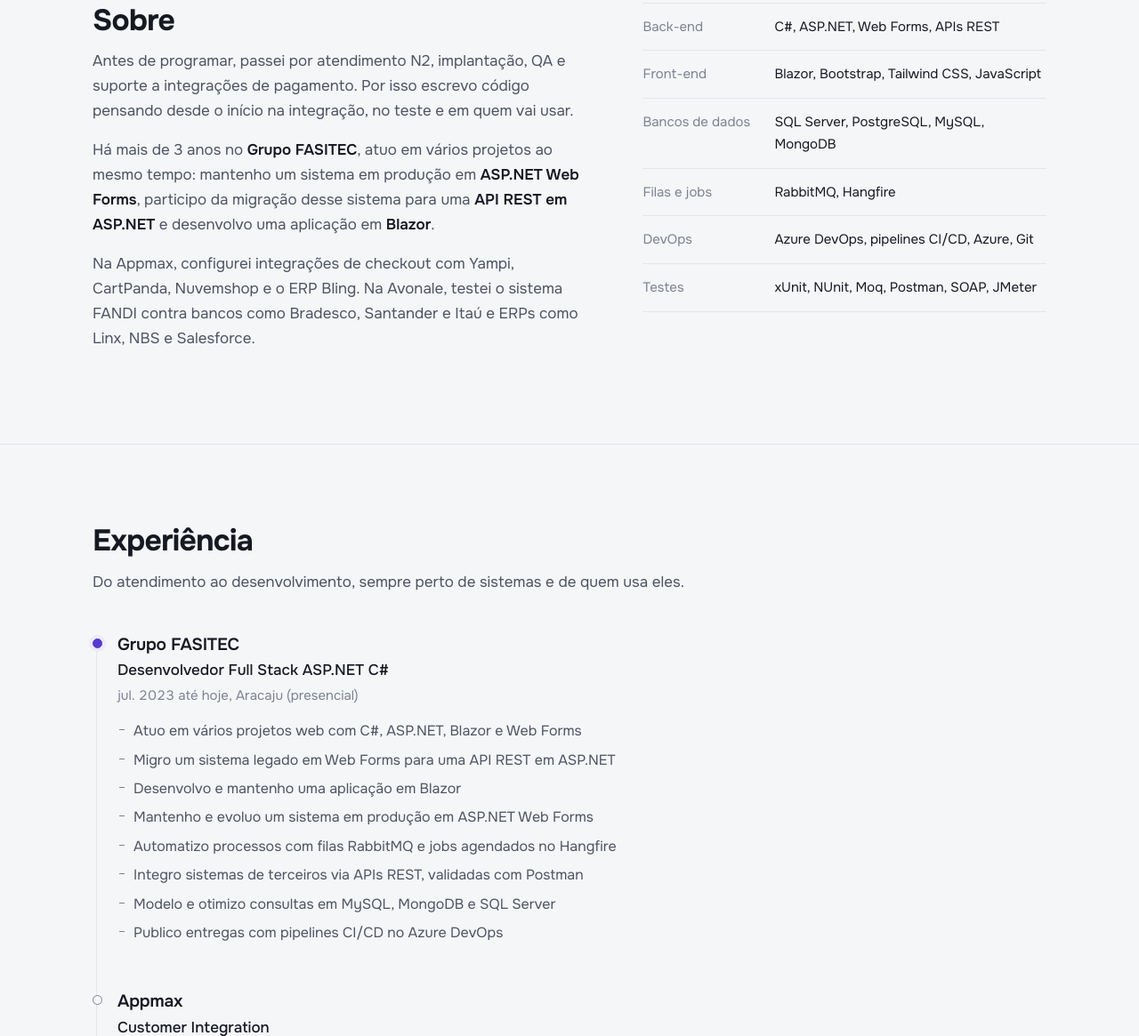
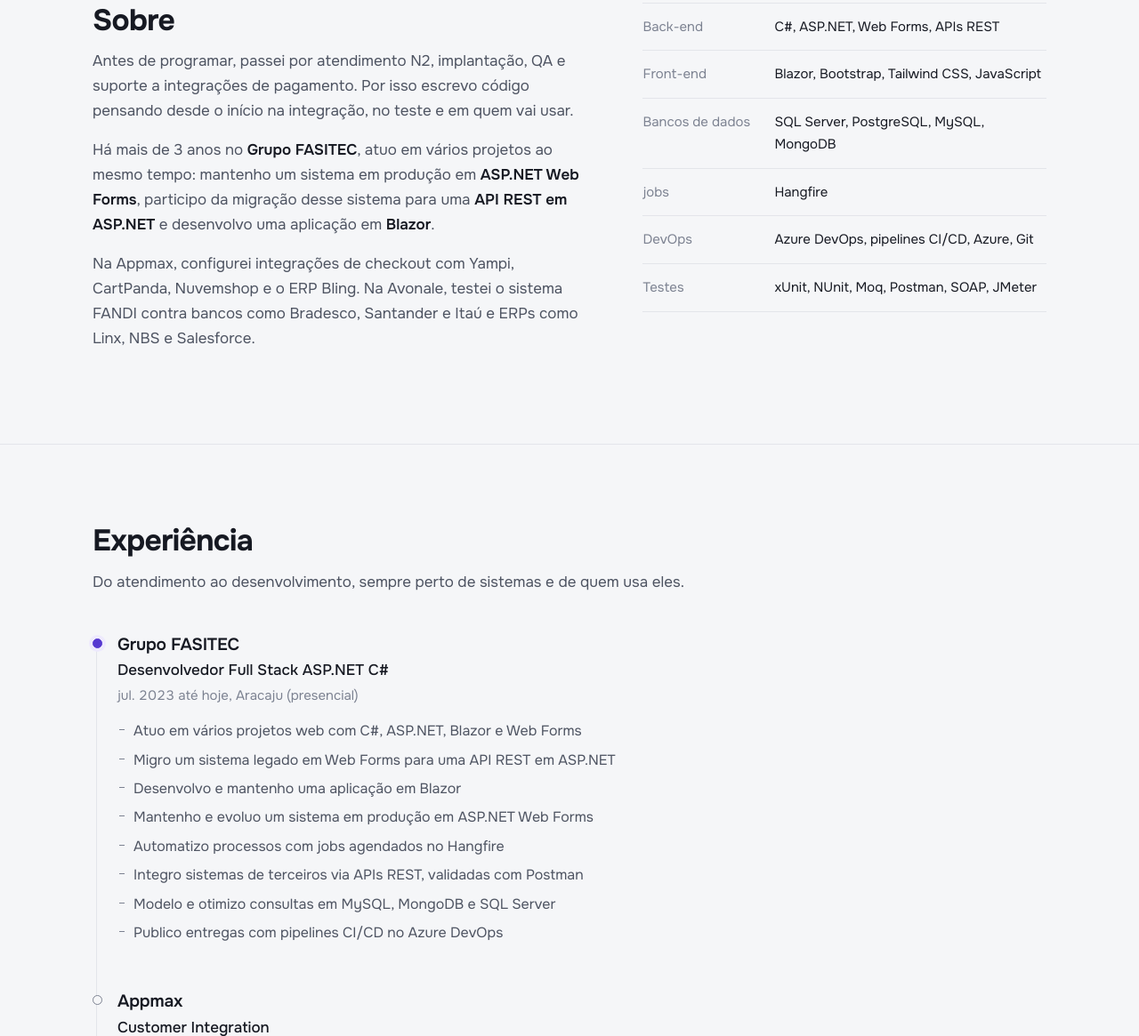
Before and after one commit to BertMartins/meu-portfolio, a plain HTML site: page index.html in a window 1280 px wide. Shown: the part 728-1893 px from the top of the page at 89% size. Drawn offline with Linux system fonts and the light colour scheme.

Commit message:
ajustnado portfolio

```diff
--- a/index.html
+++ b/index.html
@@ -27,7 +27,7 @@
   "address": { "@type": "PostalAddress", "addressLocality": "Aracaju", "addressRegion": "SE", "addressCountry": "BR" },
   "worksFor": { "@type": "Organization", "name": "Grupo FASITEC" },
   "alumniOf": { "@type": "CollegeOrUniversity", "name": "UNINASSAU" },
-  "knowsAbout": ["C#", "ASP.NET", "Blazor", "ASP.NET Web Forms", "APIs REST", "Migração de sistemas legados", "RabbitMQ", "Hangfire", "Azure DevOps", "SQL Server", "PostgreSQL"],
+  "knowsAbout": ["C#", "ASP.NET", "Blazor", "ASP.NET Web Forms", "APIs REST", "Migração de sistemas legados", "Hangfire", "Azure DevOps", "SQL Server", "PostgreSQL"],
   "sameAs": ["https://www.linkedin.com/in/hebertemartins", "https://github.com/BertMartins"]
 }
 </script>
@@ -336,7 +336,7 @@ footer { padding: 24px 0 40px; color: var(--ink-3); font-size: 14px; }
         <div><dt>Back-end</dt><dd>C#, ASP.NET, Web Forms, APIs REST</dd></div>
         <div><dt>Front-end</dt><dd>Blazor, Bootstrap, Tailwind CSS, JavaScript</dd></div>
         <div><dt>Bancos de dados</dt><dd>SQL Server, PostgreSQL, MySQL, MongoDB</dd></div>
-        <div><dt>Filas e jobs</dt><dd>RabbitMQ, Hangfire</dd></div>
+        <div><dt>jobs</dt><dd>Hangfire</dd></div>
         <div><dt>DevOps</dt><dd>Azure DevOps, pipelines CI/CD, Azure, Git</dd></div>
         <div><dt>Testes</dt><dd>xUnit, NUnit, Moq, Postman, SOAP, JMeter</dd></div>
       </dl>
@@ -358,7 +358,7 @@ footer { padding: 24px 0 40px; color: var(--ink-3); font-size: 14px; }
             <li>Migro um sistema legado em Web Forms para uma API REST em ASP.NET</li>
             <li>Desenvolvo e mantenho uma aplicação em Blazor</li>
             <li>Mantenho e evoluo um sistema em produção em ASP.NET Web Forms</li>
-            <li>Automatizo processos com filas RabbitMQ e jobs agendados no Hangfire</li>
+            <li>Automatizo processos com jobs agendados no Hangfire</li>
             <li>Integro sistemas de terceiros via APIs REST, validadas com Postman</li>
             <li>Modelo e otimizo consultas em MySQL, MongoDB e SQL Server</li>
             <li>Publico entregas com pipelines CI/CD no Azure DevOps</li>
```
